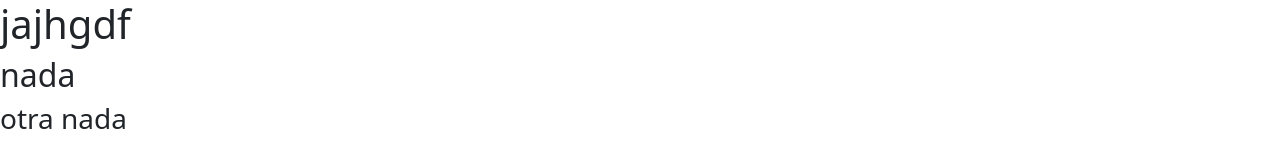
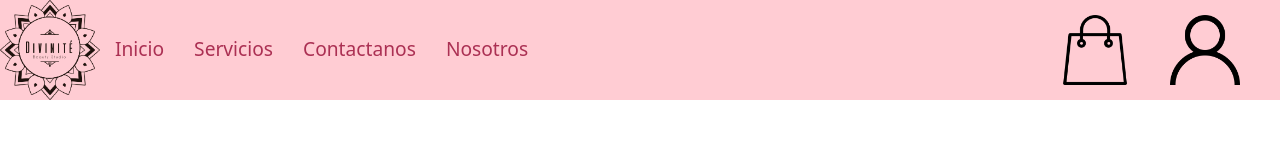
Before and after one commit to alexeigastaldielz/Beauty_Spa, a plain HTML site: page Paginas HTML/Contacto.html in a window 1280 px wide. Drawn offline with nearby package versions, Linux system fonts and the light colour scheme.

Commit message:
barranav1
barra e imagenes

```diff
--- a/Carpetas Css/Contacto.css
+++ b/Carpetas Css/Contacto.css
@@ -0,0 +1,33 @@
+.navbarr{
+  list-style-type: none;
+  background-color: #ffccd3;
+  overflow: hidden;
+  margin: 0;
+  padding: 0;
+}
+
+#barrita{
+  float: left;
+}
+
+.letras{
+  padding-left: 15px;
+  display: block;
+  color:rgba(171, 48, 83, 100);
+  text-align: center;
+  padding: 15px;
+  padding-top: 35px;
+  text-decoration: none;
+  font-size: larger;
+}
+
+.imagennav{
+  width: 100px;
+}
+
+.iconoizq{
+  float: right;
+  padding-right: 40px;
+  padding-top: 15px;
+  width: 110px;
+}
--- a/Paginas HTML/Contacto.html
+++ b/Paginas HTML/Contacto.html
@@ -13,6 +13,20 @@
   </head>
   <body>
     <!--Inicio Luis R -->
+    <div id="contenedors">
+      <ul class="navbarr">
+        <li><a href=""><img id="barrita" class="imagennav" src="/Imagenes/divinitedarks (1).png" alt="Divinite"></a></li>
+        <li><a id="barrita" class="letras" href="">Inicio</a></li>
+        <li><a id="barrita" class="letras" href="">Servicios</a></li>
+        <li><a id="barrita" class="letras" href="">Contactanos</a></li>
+        <li><a id="barrita" class="letras" href="">Nosotros</a></li>
+        <li><a href=""><img class="iconoizq" src="/Imagenes/user.png"></a></li>
+        <li><a href=""><img class="iconoizq" src="/Imagenes/shopping-bag.png"></a></li>
+
+      </ul>
+    </div>
+
+
 
 
 
@@ -25,9 +39,6 @@
 
 
 
-<h1>jajhgdf</h1>
-<h2>nada</h2>
-<h3>otra nada</h3>
     <script src="https://cdn.jsdelivr.net/npm/bootstrap@5.1.1/dist/js/bootstrap.bundle.min.js" integrity="sha384-/bQdsTh/da6pkI1MST/rWKFNjaCP5gBSY4sEBT38Q/9RBh9AH40zEOg7Hlq2THRZ" crossorigin="anonymous"></script>
 
   </body>
```
Also changed, not shown: Imagenes/shopping-bag.png (added), Imagenes/user.png (added).
